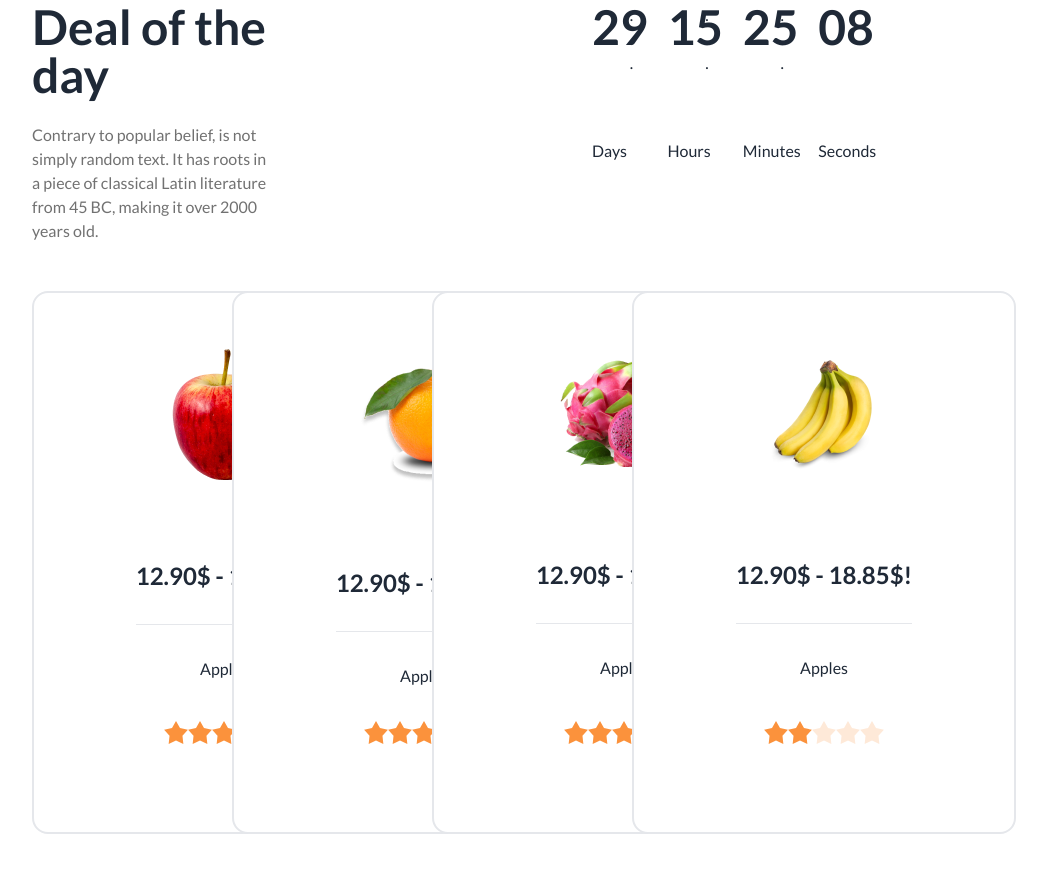
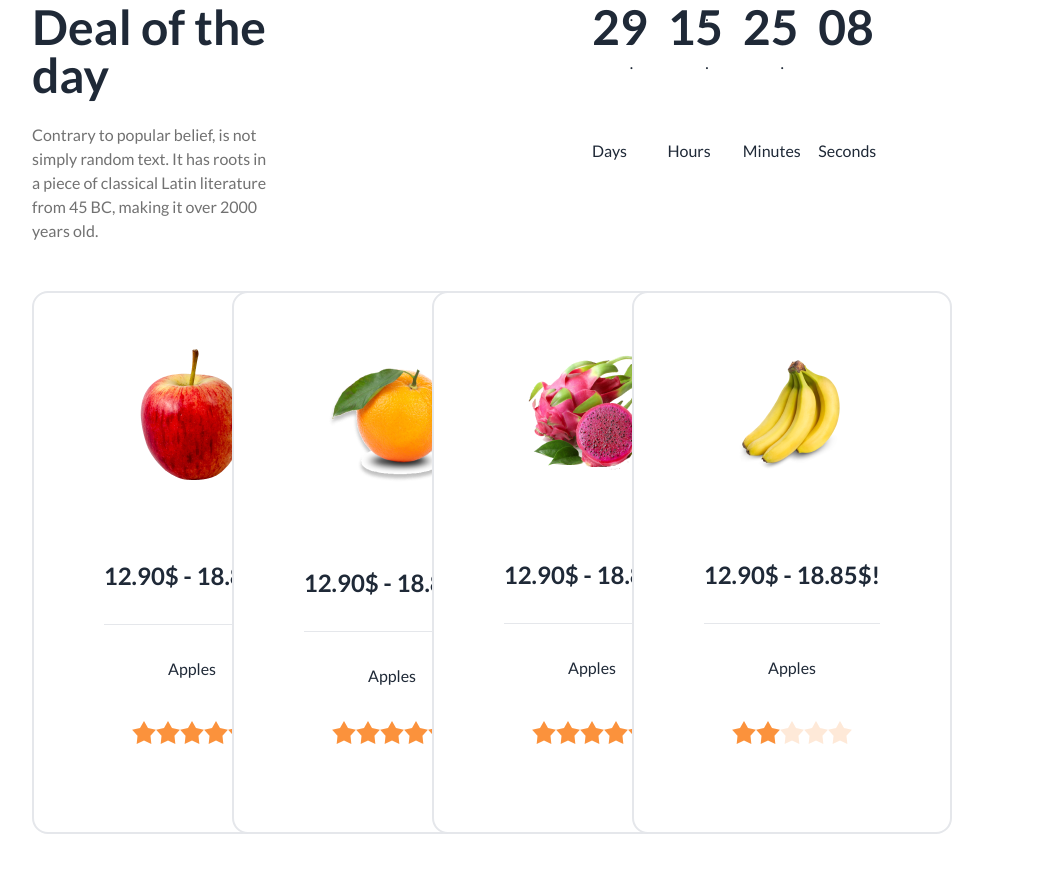
Before and after one commit to masudulalam/RB7A3-fruit-brust, a plain HTML site: page index.html in a window 1280 px wide. Shown: the part 1051-1923 px from the top of the page, without its empty margins (208-1255 px from the left). Drawn offline with nearby package versions, Linux system fonts and the light colour scheme.

Commit message:
fix the deal section card padding and size

```diff
--- a/index.html
+++ b/index.html
@@ -139,7 +139,7 @@
             </div>
             <!-- deal of the day 2nd part -->
             <div class="grid grid-cols-4">
-                <div class="card w-96 bg-[#FFF] border-[rgba(18, 18, 18, 0.10);] border-2 items-center py-14 px-16">
+                <div class="card w-80 bg-[#FFF] border-[rgba(18, 18, 18, 0.10);] border-2 items-center py-14">
                     <figure><img src="/images/fruit6.png" alt="Shoes" /></figure>
                     <div class="card-body">
                         <h4 class="text-2xl font-bold mt-12">12.90$ - 18.85$!</h4>
@@ -154,7 +154,7 @@
                         </div>
                     </div>
                 </div>
-                <div class="card w-96 bg-[#FFF] border-[rgba(18, 18, 18, 0.10);] border-2 items-center py-14 px-16">
+                <div class="card w-80 bg-[#FFF] border-[rgba(18, 18, 18, 0.10);] border-2 items-center py-14">
                     <figure><img src="/images/fruit7.png" alt="Shoes" /></figure>
                     <div class="card-body">
                         <h4 class="text-2xl font-bold mt-12">12.90$ - 18.85$!</h4>
@@ -169,7 +169,7 @@
                         </div>
                     </div>
                 </div>
-                <div class="card w-96 bg-[#FFF] border-[rgba(18, 18, 18, 0.10);] border-2 items-center py-14 px-16">
+                <div class="card w-80 bg-[#FFF] border-[rgba(18, 18, 18, 0.10);] border-2 items-center py-14">
                     <figure><img src="/images/fruit8.png" alt="Shoes" /></figure>
                     <div class="card-body">
                         <h4 class="text-2xl font-bold mt-12">12.90$ - 18.85$!</h4>
@@ -184,7 +184,7 @@
                         </div>
                     </div>
                 </div>
-                <div class="card w-96 bg-[#FFF] border-[rgba(18, 18, 18, 0.10);] border-2 items-center py-14 px-16">
+                <div class="card w-80 bg-[#FFF] border-[rgba(18, 18, 18, 0.10);] border-2 items-center py-14">
                     <figure><img src="/images/fruit9.png" alt="Shoes" /></figure>
                     <div class="card-body">
                         <h4 class="text-2xl font-bold mt-12">12.90$ - 18.85$!</h4>
```
